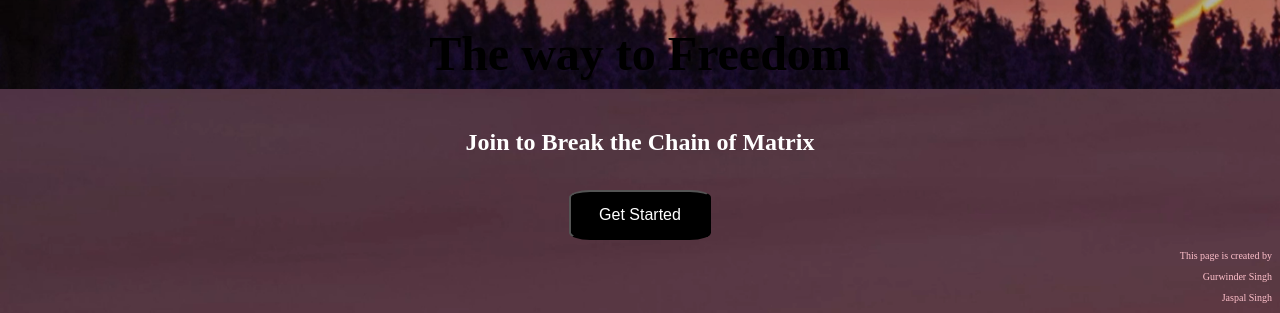
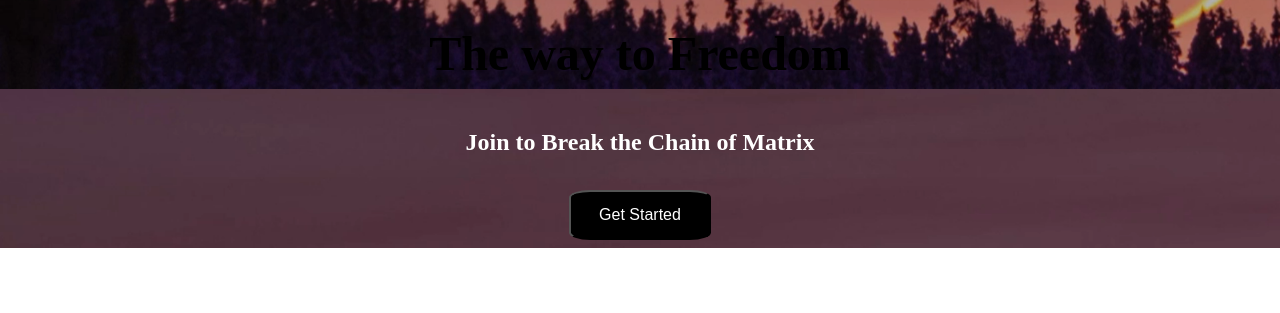
Before and after one commit to j-gcodes/nightshades, a plain HTML site: page index.html in a window 1280 px wide. Shown: the part 711-1024 px from the top of the page. After the commit the page ends 959 px from the top, so only its background shows below. Drawn offline with Linux system fonts and the light colour scheme.

Commit message:
Update index.html

```diff
--- a/index.html
+++ b/index.html
@@ -17,6 +17,7 @@
       background-attachment:fixed ;
       background-size: 100% 100%;
     }
+
     .button {
         background-color: #000000;
         color: white;
@@ -29,6 +30,7 @@
         bottom: 10%;
         right: 10%;i
     }
+
 </style>
 <font face = "EBRIMA" color = "black" size="6" >
 <div align = "center">
@@ -47,12 +49,5 @@ height="500" />
 <form action="getstarted.html">
     <button type="submit" class="button">Get Started</button>
 </form>
-<footer>
-<font color =" pink" size="1">
-<div align =" right ">
-<p> This page is created by </p>
-<p>Gurwinder Singh </p>
-<p>Jaspal Singh</p>
-</footer>
 </body>
 </html>
```
